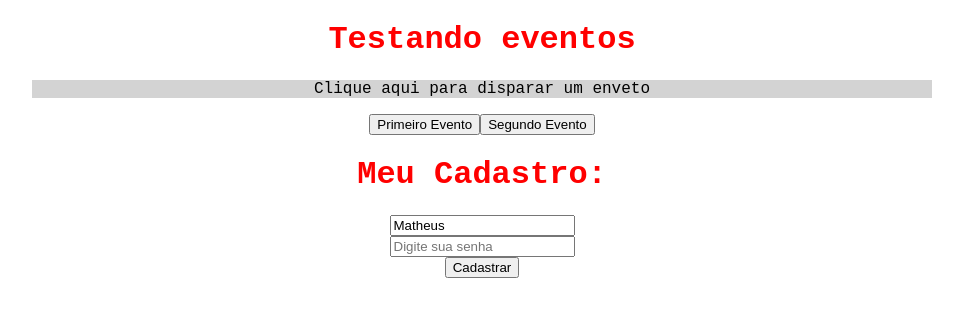
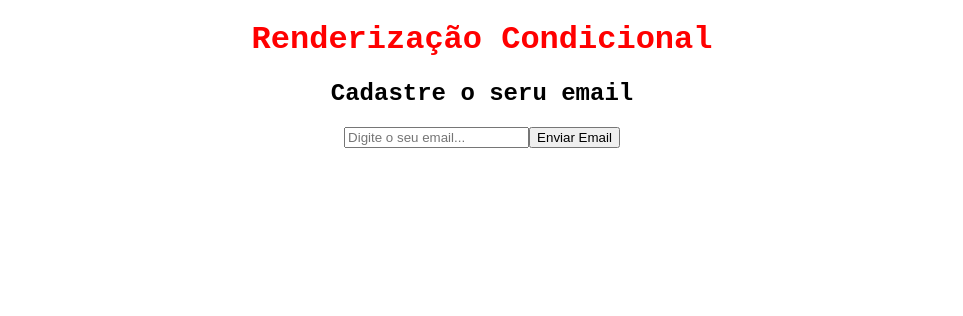
Before and after one commit to alejandrofonsecac/react, a React (Create React App) app in the folder meu-projeto/: page / in a window 1280 px wide. Shown: the top 316 px of the page, without its empty margins (158-1121 px from the left). Built offline with nearby package versions, Linux system fonts and the light colour scheme.

Commit message:
Condicionais

```diff
--- a/meu-projeto/src/App.js
+++ b/meu-projeto/src/App.js
@@ -8,6 +8,7 @@
 import Event from './components/Event';
 
 import Form from './components/Form';
+import Condicional from './components/Condicional';
 
 function App() {
   /*let name = 'Gustavo'
@@ -48,9 +49,8 @@
 
 return (
   <div className='App'>
-    <h1>Testando eventos</h1>
-    <Event numero='1'/>
-    <Form/>
+    <h1>Renderização Condicional</h1>
+    <Condicional/>
   </div>
 )
 
--- /dev/null
+++ b/meu-projeto/src/components/Condicional.js
@@ -0,0 +1,28 @@
+import {useState} from 'react'
+
+function Condicional(){
+
+    const [email, setEmail] = useState()
+    const [userEmail, setUserEmail] = useState()
+
+    function enviarEmail(e){
+        e.preventDefault()
+        setUserEmail(email)
+        console.log(email)
+    }
+
+    return(
+        <div>
+            <h2>Cadastre o seru email</h2>
+            <form>
+                <input type='email' placeholder='Digite o seu email...'/>
+                <button type='submit' onClick={enviarEmail}>
+                    Enviar Email
+                </button>
+            </form>
+        </div>
+    )
+
+}
+
+export default Condicional
```
